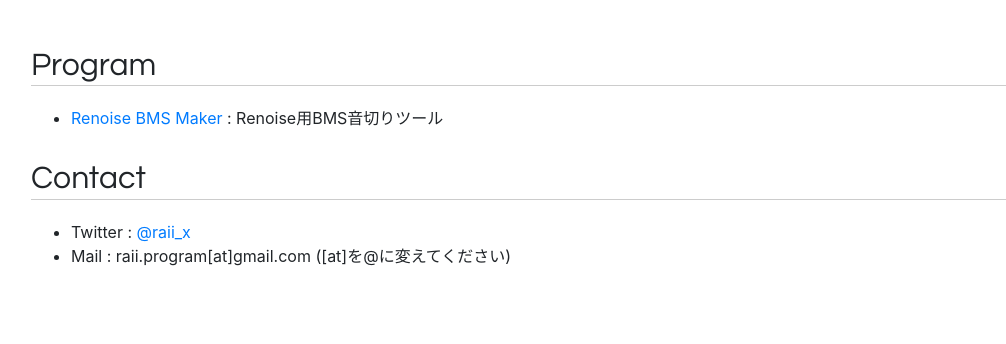
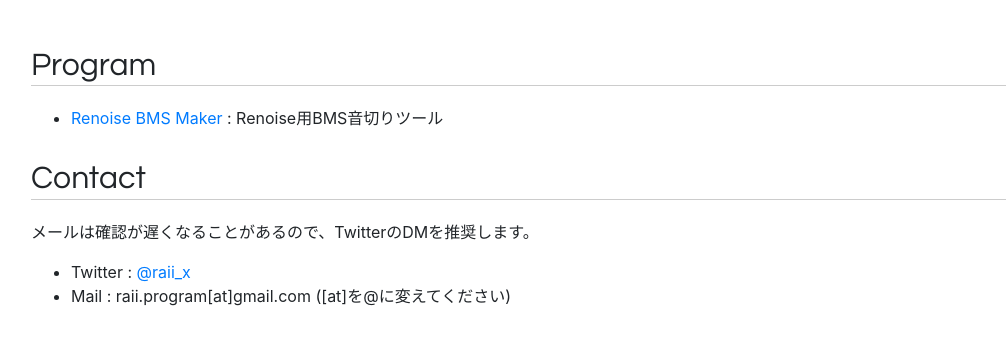
Before and after one commit to raii-x/portfolio, a plain HTML site: page index.html in a window 1280 px wide. Shown: the part 3410-3754 px from the top of the page, without its empty margins (54-1060 px from the left). Drawn offline with nearby package versions, Linux system fonts and the light colour scheme.

Commit message:
Contactに説明を追加

```diff
--- a/index.html
+++ b/index.html
@@ -339,6 +339,7 @@
             </ul>
 
             <h2>Contact</h2>
+            <p>メールは確認が遅くなることがあるので、TwitterのDMを推奨します。</p>
             <ul>
                 <li>Twitter : <a href="https://twitter.com/raii_x">@raii_x</a></li>
                 <li>Mail : raii.program[at]gmail.com ([at]を@に変えてください)</li>
```
